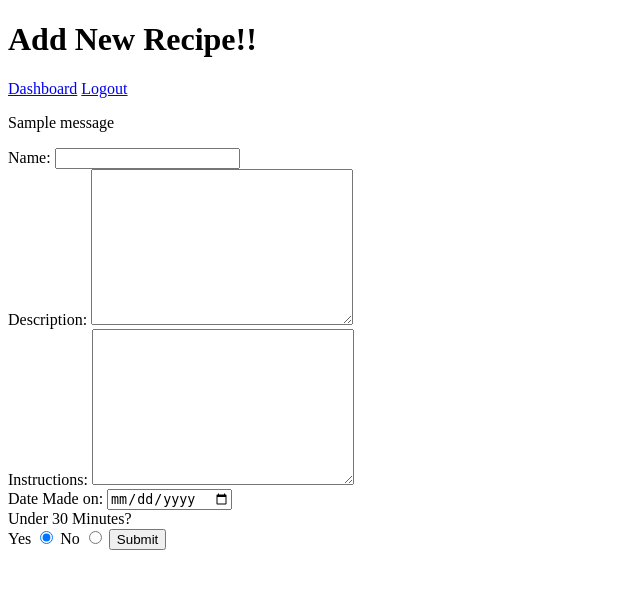
After one commit to jhatfieldkc/recipes, a Flask app: page /recipes/create in a window 1280 px wide. The commit adds this page. Shown: the top 589 px of the page, without its empty margins (0-640 px from the left). Run offline with Flask 2, Linux system fonts and the light colour scheme; the visitor is signed in with stand-in values (Sample User, id 1); tables that the repository leaves empty or names only in its code hold one stand-in row (values such as "Sample post"); one stand-in notice (Sample message) is shown.

Commit message:
final commit

```diff
--- a/flask_app/controllers/exams.py
+++ b/flask_app/controllers/exams.py
@@ -1,9 +1,103 @@
 from flask_app import app
 from flask import render_template, redirect, session, request, flash
 from flask_app.models.login import Login
+from flask_app.models.recipe import Recipe
 
-@app.route('/exam_models')
+@app.route('/recipes')
 def exam_index():
     if not "user_id" in session:
         return redirect('/')
-    return "at the exam index"
+
+    recipes = Recipe.get_all_recipes()
+
+    return render_template('success.html', recipes = recipes)
+
+@app.route('/recipes/create')
+def create_recipe():
+    if not "user_id" in session:
+        return redirect('/')
+
+    return render_template('create.html')
+
+@app.route('/recipes/new_recipe', methods=['POST'])
+def new_recipe():
+
+    if Recipe.validate_recipe(request.form):
+        data = {
+            'recipe_name': request.form['recipe_name'],
+            'recipe_description': request.form['recipe_description'],
+            'recipe_instructions': request.form['recipe_instructions'],
+            'date_created': request.form['date_created'],
+            'under_30': request.form['under_30'],
+            'creator_id': session['user_id']
+        }
+
+        Recipe.new_recipe(data)
+        return redirect('/recipes')
+
+    return redirect('/recipes/create')
+
+@app.route('/recipes/<int:recipe_id>')
+def recipe_show(recipe_id):
+
+    data = {
+        'id': recipe_id
+    }
+
+    recipe = Recipe.get_recipe_by_id(data)
+
+    if recipe == False:
+        return redirect('/recipes')
+
+    return render_template('recipe.html', recipe = recipe)
+
+@app.route('/recipes/<int:recipe_id>/edit')
+def edit_recipe(recipe_id):
+    data = {
+        'id': recipe_id
+    }
+
+    recipe = Recipe.get_recipe_by_id(data)
+
+    if recipe == False:
+        return redirect('/recipes')
+    if recipe.creator.id != session['user_id']:
+        return redirect('/recipes')
+
+    return render_template('edit_recipe.html', recipe = recipe)
+
+@app.route('/recipes/<int:recipe_id>/update', methods=['POST'])
+def update_recipe(recipe_id):
+
+    if not Recipe.validate_recipe(request.form):
+        return redirect(f'/recipes/{recipe_id}/edit')
+
+    else:
+        data = {
+            'recipe_name': request.form['recipe_name'],
+            'recipe_description': request.form['recipe_description'],
+            'recipe_instructions': request.form['recipe_instructions'],
+            'date_created': request.form['date_created'],
+            'under_30': request.form['under_30'],
+            'recipe_id': recipe_id
+        }
+
+        Recipe.update_recipe(data)
+        return redirect(f'/recipes/{recipe_id}')
+
+@app.route('/recipes/<int:recipe_id>/delete')
+def delete_recipe(recipe_id):
+    data = {
+        'id': recipe_id
+    }
+
+    recipe = Recipe.get_recipe_by_id(data)
+
+    if recipe == False:
+        return redirect('/recipes')
+    if recipe.creator.id != session['user_id']:
+        return redirect('/recipes')
+
+
+    Recipe.delete_recipe(data)
+    return redirect('/recipes')
--- a/flask_app/controllers/logins.py
+++ b/flask_app/controllers/logins.py
@@ -19,9 +19,9 @@ def create_user():
 
     session['user_id'] = user_id
     session['email'] = request.form['email']
-    session['firstname'] = request.form['first_name']
+    session['first_name'] = request.form['first_name']
 
-    return redirect('/exam_models')
+    return redirect('/recipes')
 
 @app.route('/user/login', methods = ['POST'])
 def login_user():
@@ -43,7 +43,7 @@ def login_user():
     session['first_name'] = user['first_name']
     session['email'] = user['email']
 
-    return redirect('/exam_models')
+    return redirect('/recipes')
 
 @app.route('/logout')
 def log_out():
--- /dev/null
+++ b/flask_app/templates/create.html
@@ -0,0 +1,53 @@
+<!DOCTYPE html>
+<html lang="en">
+  <head>
+    <meta charset="UTF-8" />
+    <meta http-equiv="X-UA-Compatible" content="IE=edge" />
+    <meta name="viewport" content="width=device-width, initial-scale=1.0" />
+    <title>Create New Recipe</title>
+  </head>
+  <body>
+    <h1>Add New Recipe!!</h1>
+    <a href="/recipes">Dashboard</a>
+    <a href="/logout">Logout</a>
+    {% with messages = get_flashed_messages() %} {% if messages %} {% for
+    message in messages %}
+    <p>{{message}}</p>
+    {% endfor %} {% endif %} {% endwith %}
+
+    <form action="/recipes/new_recipe" method="POST">
+      Name:
+      <input type="text" name="recipe_name" id="recipe_name" /> <br />
+      Description:
+      <textarea
+        name="recipe_description"
+        id="recipe_description"
+        cols="30"
+        rows="10"
+      ></textarea>
+      <br />
+      Instructions:
+      <textarea
+        name="recipe_instructions"
+        id="recipe_instructions"
+        cols="30"
+        rows="10"
+      ></textarea>
+      <br />
+      Date Made on: <input type="date" name="date_created" id="date_created" />
+      <br />
+      Under 30 Minutes? <br />
+      Yes
+      <input
+        type="radio"
+        name="under_30"
+        id="Yes"
+        value="Yes"
+        checked="checked"
+      />
+      No
+      <input type="radio" name="under_30" id="No" value="No" />
+      <input type="submit" />
+    </form>
+  </body>
+</html>
```
Also changed, not shown: flask_app/models/login.py (+6 -6 lines), flask_app/models/recipe.py (added, +110 -0 lines), flask_app/templates/edit_recipe.html (added, +63 -0 lines), flask_app/templates/recipe.html (added, +33 -0 lines), flask_app/templates/success.html (+22 -1 lines).
